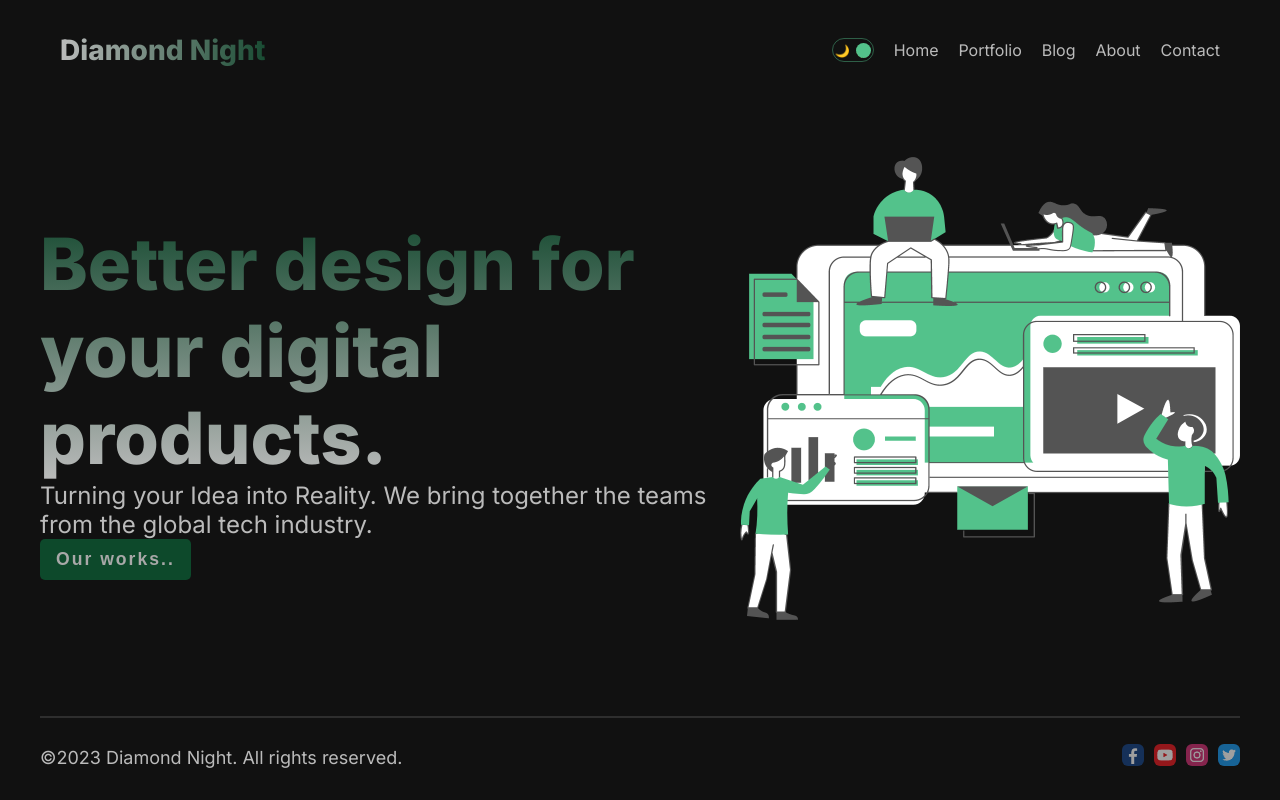
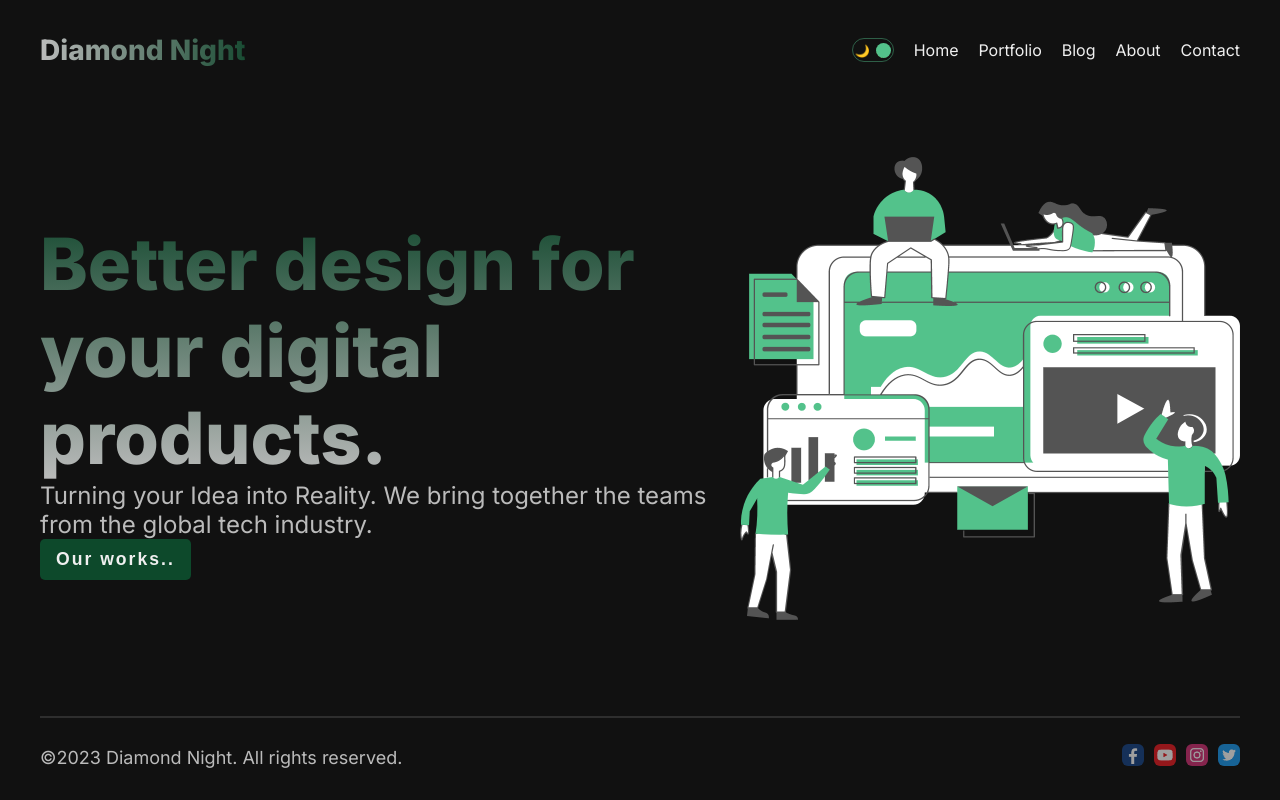
Before and after one commit to Mecha-Mind/diamondNight, a Next.js app: page / in a window 1280 px wide. Built offline with nearby package versions, Linux system fonts and the light colour scheme.

Commit message:
css updates

```diff
--- a/src/app/(static)/about/page.module.css
+++ b/src/app/(static)/about/page.module.css
@@ -1,3 +1,7 @@
+.container {
+  min-height: calc(100vh - 200px);
+
+}
 
 .imgContainer {
   position: relative;
--- a/src/app/globals.css
+++ b/src/app/globals.css
@@ -12,7 +12,7 @@ body {
 
 a {
   text-decoration: none;
-  color: inherit;
+  color: #f0f0f0;
 }
 
 ul {
--- a/src/components/navbar/navbar.module.css
+++ b/src/components/navbar/navbar.module.css
@@ -2,7 +2,7 @@
   display: flex;
   align-items: center;
   height: 100px;
-  padding: 20px;
+  padding: 20px 0;
   justify-content: space-between;
   z-index: 90;
 }
--- a/src/elements/Button/button.module.css
+++ b/src/elements/Button/button.module.css
@@ -4,7 +4,7 @@
   border: none;
   border-radius: 5px;
   padding: 10px 16px;
-  color: #a8a8a8;
+  color: #f0f0f0;
   font-weight: bold;
   font-size: 1.1rem;
   letter-spacing: 2px;
```
